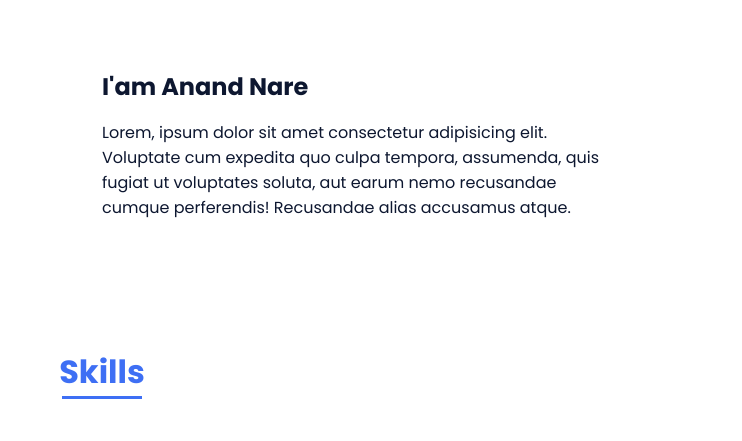
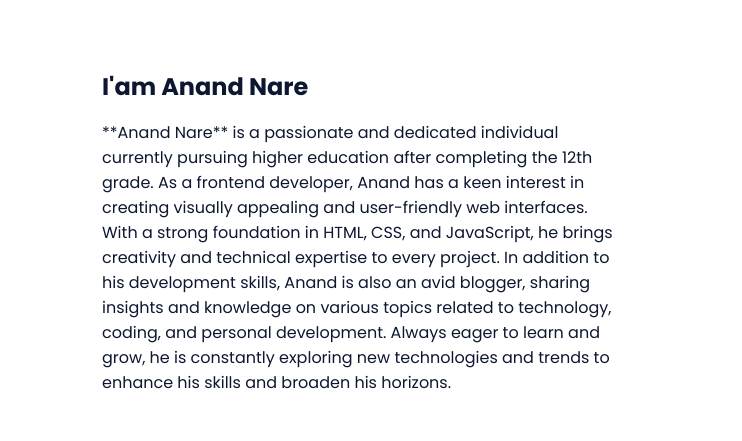
Before and after one commit to anandnare/portfolio, a plain HTML site: page index.html in a window 1280 px wide. Shown: the part 1000-1441 px from the top of the page, 538-1280 px from the left. Drawn offline with nearby package versions, Linux system fonts and the light colour scheme; files that its build step writes are made by us from their sources; a script that the page names is missing.

Commit message:
Update index.html

```diff
--- a/index.html
+++ b/index.html
@@ -75,7 +75,7 @@
 
                     <div>
                         <h2 class="about__subtitle">I'am Anand Nare</h2>
-                        <p class="about__text">Lorem, ipsum dolor sit amet consectetur adipisicing elit. Voluptate cum expedita quo culpa tempora, assumenda, quis fugiat ut voluptates soluta, aut earum nemo recusandae cumque perferendis! Recusandae alias accusamus atque.</p>
+                        <p class="about__text">**Anand Nare** is a passionate and dedicated individual currently pursuing higher education after completing the 12th grade. As a frontend developer, Anand has a keen interest in creating visually appealing and user-friendly web interfaces. With a strong foundation in HTML, CSS, and JavaScript, he brings creativity and technical expertise to every project. In addition to his development skills, Anand is also an avid blogger, sharing insights and knowledge on various topics related to technology, coding, and personal development. Always eager to learn and grow, he is constantly exploring new technologies and trends to enhance his skills and broaden his horizons.</p>
                     </div>
                 </div>
             </section>
```
